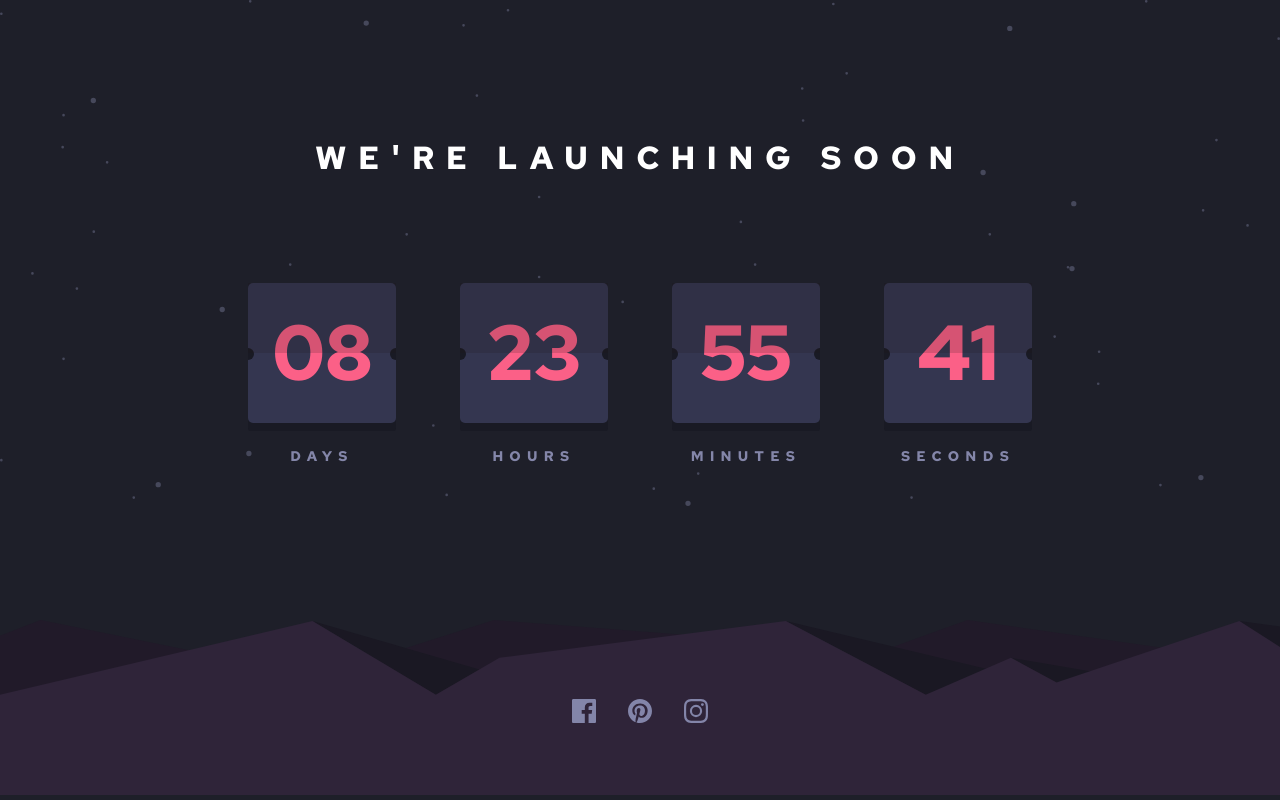
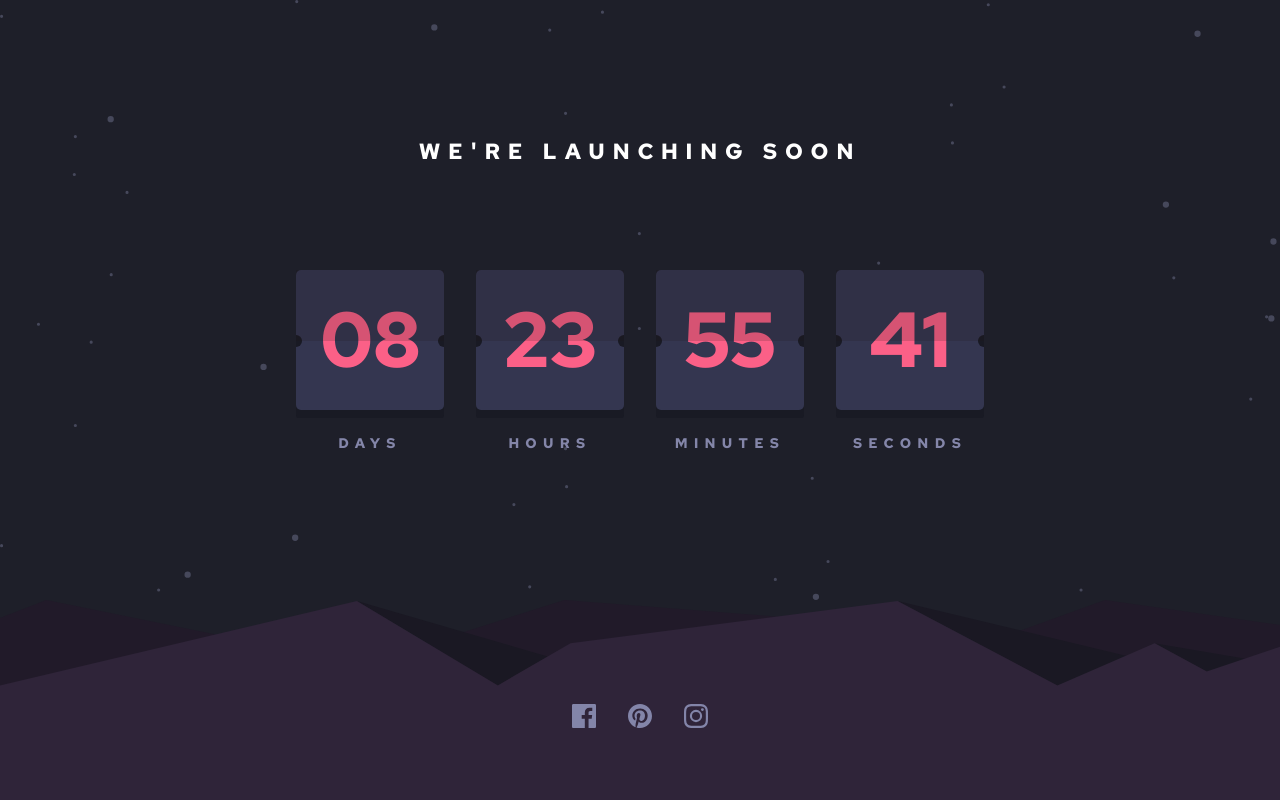
Before and after one commit to yoniakabecky/mini-projects-5, a plain HTML site: page index.html in a window 1280 px wide. Drawn offline with Linux system fonts and the light colour scheme.

Commit message:
Adjust styles (desktop view)

```diff
--- a/css/styles.css
+++ b/css/styles.css
@@ -27,13 +27,13 @@ body {
   flex-direction: column;
   justify-content: center;
   align-items: center;
-  width: 100%;
+  width: 100vw;
   height: calc(100vh - 200px);
 }
 #body-bottom {
   position: fixed;
   bottom: 0;
-  width: 100%;
+  width: 100vw;
   height: 200px;
 }
 
@@ -42,6 +42,8 @@ body {
   position: absolute;
   right: 0;
   left: 0;
+  width: 100%;
+  height: 100%;
 }
 .hills {
   bottom: 0;
@@ -53,24 +55,23 @@ body {
 }
 .hills > img,
 .stars > img {
-  width: 100%;
-  object-fit: cover;
-  /* TODO: screen width is smaller than 1440px, height: 100%; */
+  object-fit: fill;
 }
 
 /* body top contents */
 .heading {
   margin-bottom: 104px;
   color: var(--white);
+  font-size: 22px;
   text-transform: uppercase;
-  letter-spacing: 0.36em;
+  letter-spacing: 0.35em;
 }
 .timer {
   display: flex;
 }
 .cards {
   position: relative;
-  margin: 0 32px;
+  margin: 0 16px;
   width: 148px;
   height: 148px;
   overflow: hidden;
@@ -95,7 +96,7 @@ body {
   position: absolute;
   top: 0;
   width: 100%;
-  height: 70px;
+  height: 71px;
   background-color: rgba(33, 18, 18, 17%);
   z-index: 2;
 }
@@ -139,7 +140,7 @@ body {
   color: var(--soft-red);
 }
 .card-name {
-  margin-top: 16px;
+  margin: 16px auto 12px;
   font-size: 14px;
   text-align: center;
   text-transform: uppercase;
@@ -157,4 +158,17 @@ body {
 }
 .icons {
   margin: 0 16px;
+  width: 24px;
+  height: 24px;
+  cursor: pointer;
 }
+.icons:hover {
+  filter: invert(49%) sepia(15%) saturate(4410%) hue-rotate(312deg)
+    brightness(106%) contrast(97%);
+}
+
+@media screen and (max-width: 1440px) {
+  .background {
+    width: auto;
+  }
+}
--- a/index.html
+++ b/index.html
@@ -68,27 +68,29 @@
         </div>
       </div>
 
-      <div class="background stars">
-        <img src="./images/bg-stars.svg" alt="hills" />
-      </div>
+      <img src="./images/bg-stars.svg" alt="hills" class="background stars" />
     </div>
 
     <div id="body-bottom">
       <div id="social-links">
-        <div id="facebook" class="icons">
+        <a href="https://www.facebook.com/" target="_blank" class="icons">
           <img src="images/icon-facebook.svg" alt="facebook icon" />
-        </div>
-        <div id="pinterest" class="icons">
+        </a>
+
+        <a href="https://www.pinterest.ca/" target="_blank" class="icons">
           <img src="images/icon-pinterest.svg" alt="pinterest icon" />
-        </div>
-        <div id="instagram" class="icons">
+        </a>
+
+        <a href="https://www.instagram.com/" target="_blank" class="icons">
           <img src="images/icon-instagram.svg" alt="instagram icon" />
-        </div>
+        </a>
       </div>
 
-      <div class="background hills">
-        <img src="./images/pattern-hills.svg" alt="hills" />
-      </div>
+      <img
+        src="./images/pattern-hills.svg"
+        alt="hills"
+        class="background hills"
+      />
     </div>
   </body>
 </html>
```
